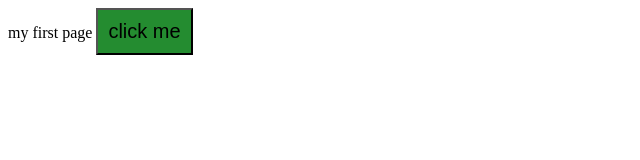
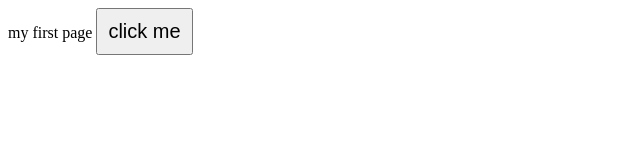
Before and after one commit to Muskancodes5201/project, a plain HTML site: page index.html in a window 1280 px wide. Shown: the whole page, without its empty margins (0-640 px from the left). Drawn offline with Linux system fonts and the light colour scheme.

Commit message:
Update style.css

```diff
--- a/style.css
+++ b/style.css
@@ -1,5 +1,5 @@
 button {
-    background-color: rgb(36, 140, 48);
+    background-color: pink(36, 140, 48);
     font-family: Arial, Helvetica, sans-serif;
     font-size: 20px;
     padding: 10;
```
